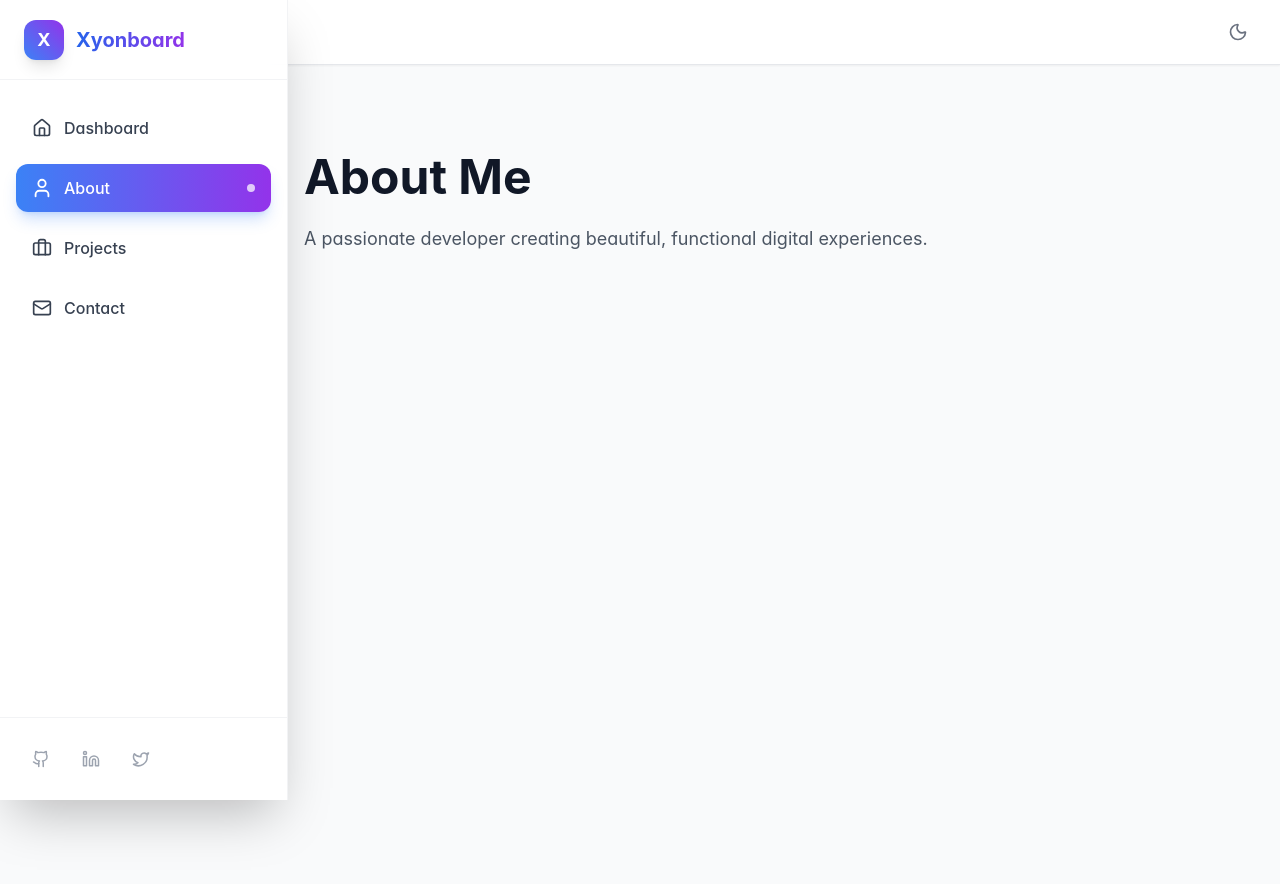
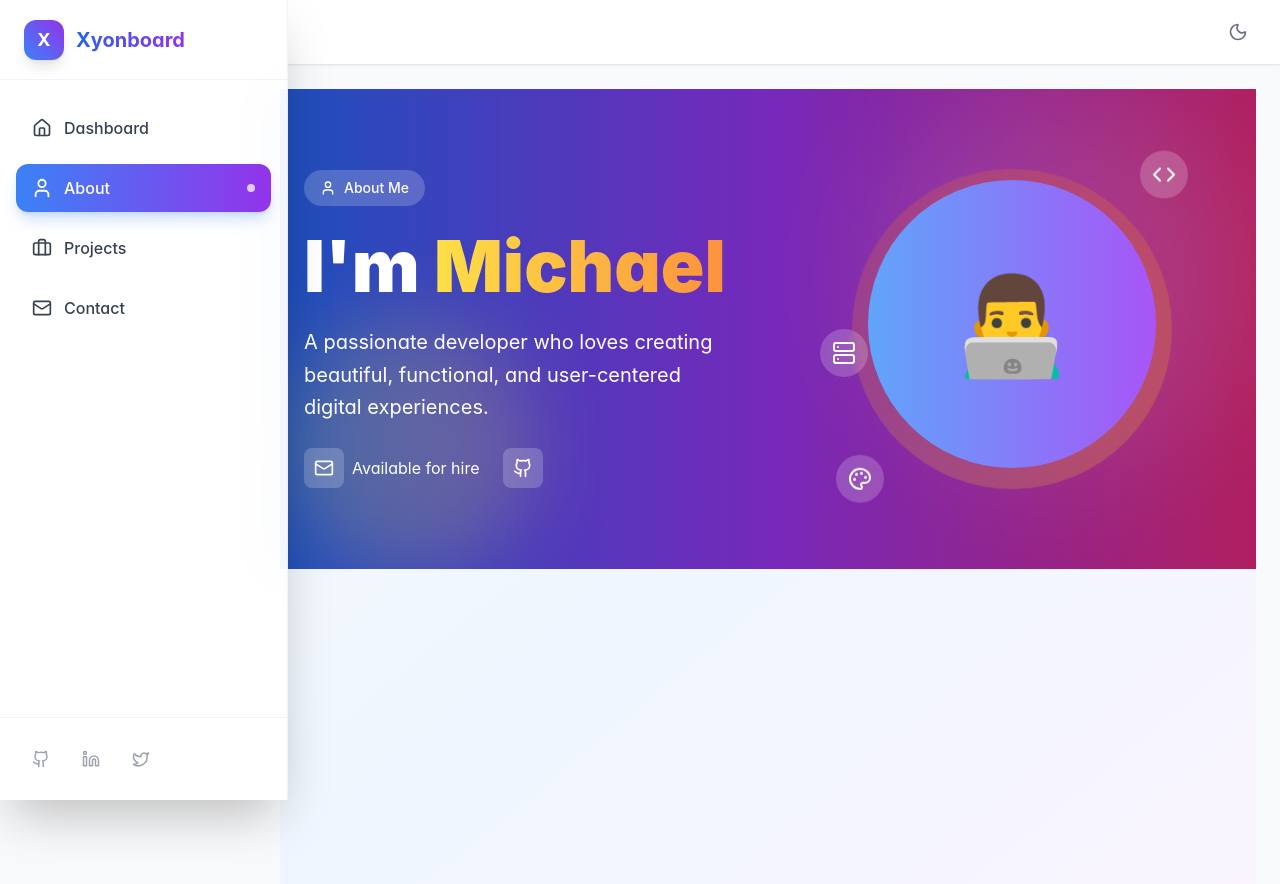
Before and after one commit to XyonShadow/XyonBoard, a React (Vite) app: page /about in a window 1280 px wide. Shown: the top 884 px of the page. Built offline with nearby package versions, Linux system fonts and the light colour scheme.

Commit message:
feat(about): add hero section with animated gradient background, profile placeholder and floating icons

```diff
--- a/src/pages/About.tsx
+++ b/src/pages/About.tsx
@@ -1,13 +1,73 @@
 import React from 'react';
+import { User, Code, Palette, Server, Github, Mail } from 'lucide-react';
 
 const About: React.FC = () => {
   return (
-    <div className="min-h-screen bg-gray-50 dark:bg-gray-900">
-      <div className="max-w-6xl mx-auto px-6 py-16">
-        <h1 className="text-5xl font-bold text-gray-900 dark:text-white mb-6">About Me</h1>
-        <p className="text-lg text-gray-600 dark:text-gray-400">
-          A passionate developer creating beautiful, functional digital experiences.
-        </p>
+    <div className="min-h-screen bg-gradient-to-br from-gray-50 via-blue-50 to-purple-50 dark:from-gray-900 dark:via-blue-900/20 dark:to-purple-900/20">
+      {/* Hero Section */}
+      <div className={`relative overflow-hidden bg-gradient-to-r from-blue-600 via-purple-600 to-pink-600 text-white py-20`}>
+        <div className="absolute inset-0 bg-black/20" />
+
+        {/* Animated Background Elements */}
+        <div className="absolute top-0 right-0 w-96 h-96 bg-white/10 rounded-full -translate-y-32 translate-x-32 blur-3xl animate-float" />
+        <div className="absolute bottom-0 left-0 w-64 h-64 bg-yellow-300/20 rounded-full translate-y-32 -translate-x-16 blur-2xl animate-floatReverse" />
+
+        <div className="relative z-10 max-w-6xl mx-auto px-6">
+          <div className="grid grid-cols-1 lg:grid-cols-2 gap-12 items-center">
+            <div className="space-y-6">
+              <div className="inline-flex items-center space-x-2 bg-white/20 backdrop-blur-sm rounded-full px-4 py-2">
+                <User className="w-4 h-4" />
+                <span className="text-sm font-medium">About Me</span>
+              </div>
+
+              <h1 className="text-5xl md:text-7xl font-black leading-tight">
+                I'm <span className="text-transparent bg-clip-text bg-gradient-to-r from-yellow-300 to-orange-400">Michael</span>
+              </h1>
+
+              <p className="text-xl leading-relaxed">
+                A passionate developer who loves creating beautiful, functional, and user-centered digital experiences.
+              </p>
+
+              <div className="flex items-center gap-6">
+                <div className="flex items-center gap-2">
+                  <div className="flex items-center justify-center w-10 h-10 bg-white/20 backdrop-blur-sm rounded-lg text-white hover:bg-gray-700 transition-all duration-300 hover:scale-110 hover:rotate-12 cursor-pointer">
+                    <Mail className="w-5 h-5" />
+                  </div>
+                  <span className="text-white">Available for hire</span>
+                </div>
+                <a
+                  href="https://github.com/XyonShadow"
+                  target="_blank"
+                  rel="noopener noreferrer"
+                  className="flex items-center justify-center w-10 h-10 bg-white/20 backdrop-blur-sm rounded-lg text-white hover:bg-gray-700 transition-all duration-300 hover:scale-110 hover:rotate-12"
+                >
+                  <Github className="w-5 h-5" />
+                </a>
+              </div>
+            </div>
+
+            {/* Profile Image Placeholder with Animation */}
+            <div className="relative">
+              <div className="w-80 h-80 mx-auto relative">
+                <div className="absolute inset-0 bg-gradient-to-r from-yellow-400 to-orange-500 rounded-full animate-spin opacity-20" style={{animationDuration: '8s'}}/>
+                <div className="absolute inset-4 bg-gradient-to-r from-blue-400 to-purple-500 rounded-full flex items-center justify-center text-8xl font-bold animate-float">
+                  👨‍💻
+                </div>
+
+                {/* Floating Icons */}
+                <div className="absolute -top-4 -right-4 bg-white/20 backdrop-blur-sm p-3 rounded-full animate-bounceGentle">
+                  <Code className="w-6 h-6" />
+                </div>
+                <div className="absolute -bottom-4 -left-4 bg-white/20 backdrop-blur-sm p-3 rounded-full animate-bounceGentle" style={{ animationDelay: '0.5s' }}>
+                  <Palette className="w-6 h-6" />
+                </div>
+                <div className="absolute top-1/2 -left-8 bg-white/20 backdrop-blur-sm p-3 rounded-full animate-bounceGentle" style={{ animationDelay: '1s' }}>
+                  <Server className="w-6 h-6" />
+                </div>
+              </div>
+            </div>
+          </div>
+        </div>
       </div>
     </div>
   );
```
